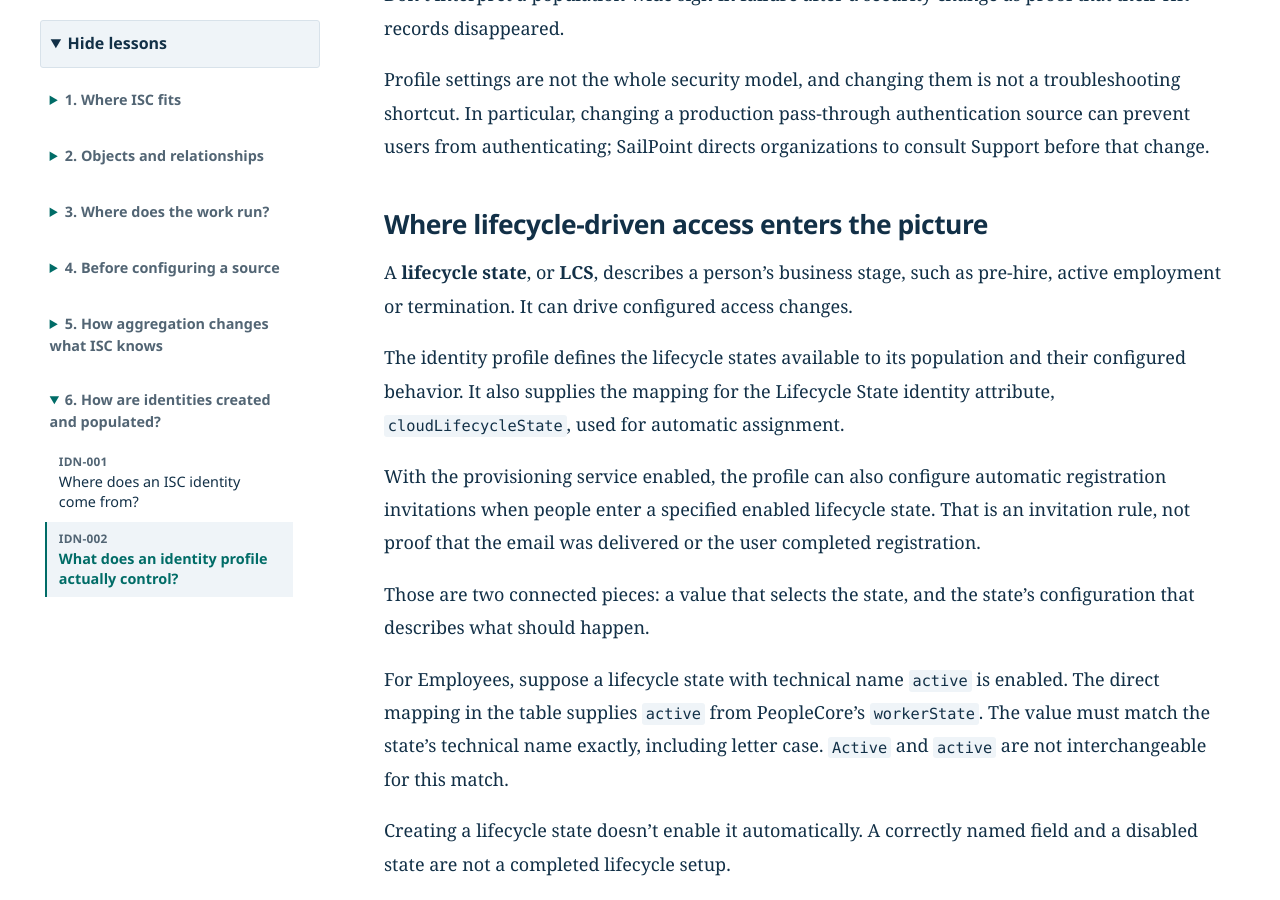
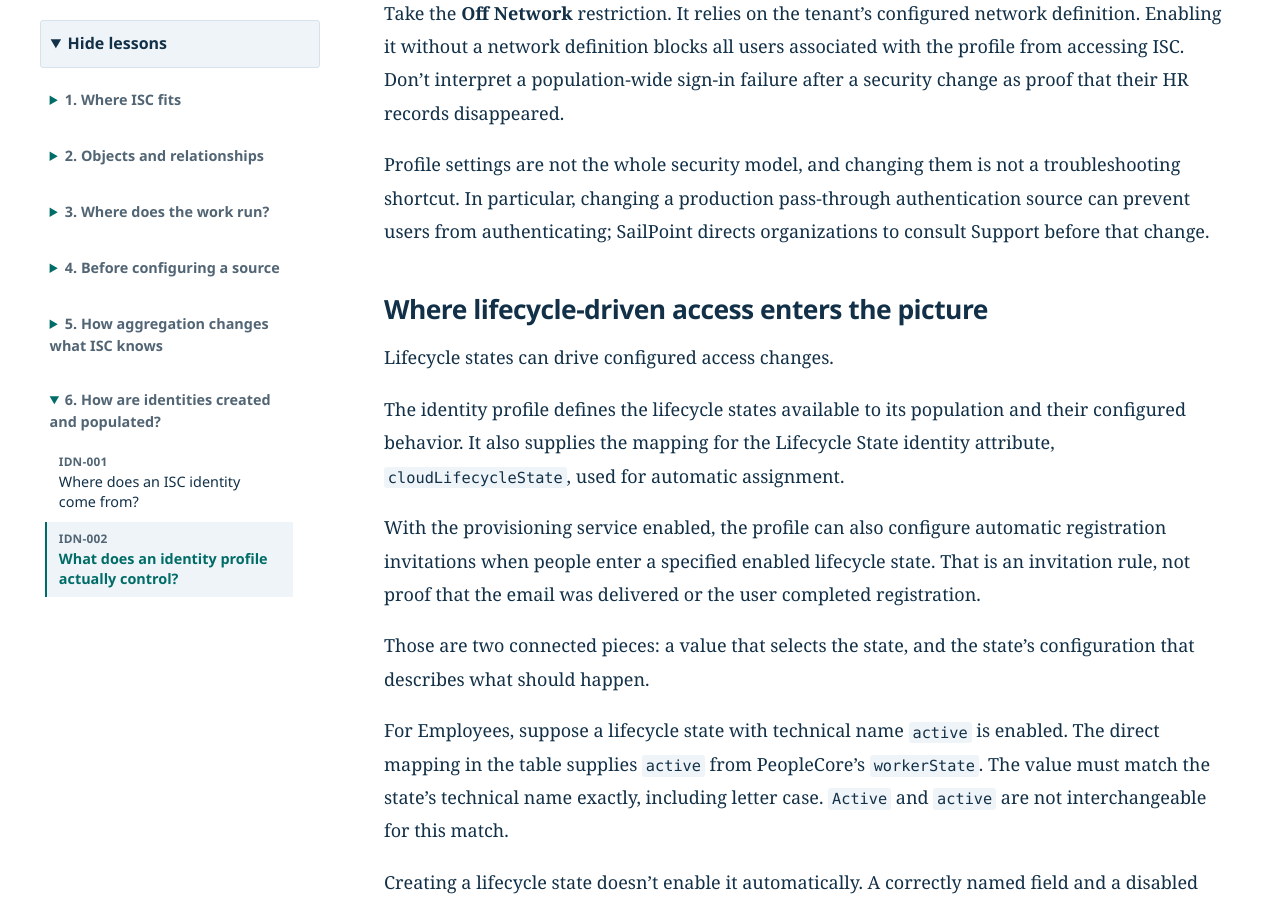
Before and after one commit to TedxHarry/ISC_Theory_Learning, a Jekyll site: the page built from lessons/IDN-002_What_an_Identity_Profile_Controls.md, in a window 1280 px wide and 900 px high, scrolled down 5085 px. Built offline with Jekyll 4.4.1, drawn with Linux system fonts in a browser that asks for light colours; our own code applies the rules of GitHub Pages for plain Markdown files; some of the changed text lies outside the part shown.

Commit message:
Explain lifecycle state before its mapping example

```diff
--- a/lessons/IDN-002_What_an_Identity_Profile_Controls.md
+++ b/lessons/IDN-002_What_an_Identity_Profile_Controls.md
@@ -91,7 +93,7 @@ Profile settings are not the whole security model, and changing them is not a tr
 
 ## Where lifecycle-driven access enters the picture
 
-A **lifecycle state**, or **LCS**, describes a person's business stage, such as pre-hire, active employment or termination. It can drive configured access changes.
+Lifecycle states can drive configured access changes.
 
 The identity profile defines the lifecycle states available to its population and their configured behavior. It also supplies the mapping for the Lifecycle State identity attribute, `cloudLifecycleState`, used for automatic assignment.
 
```
Also changed, not shown: other parts of lessons/IDN-002_What_an_Identity_Profile_Controls.md (+2 -0 lines).
